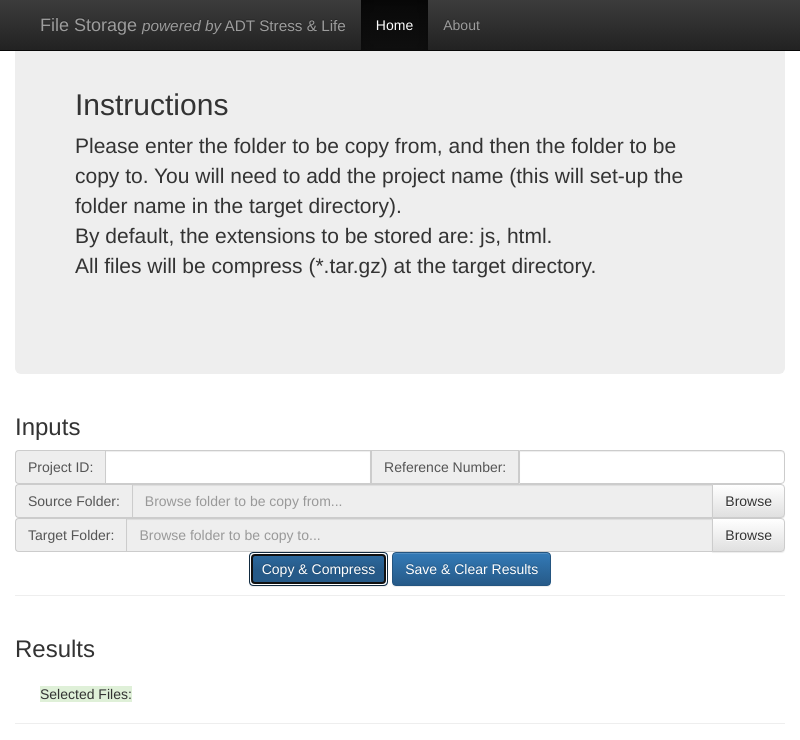
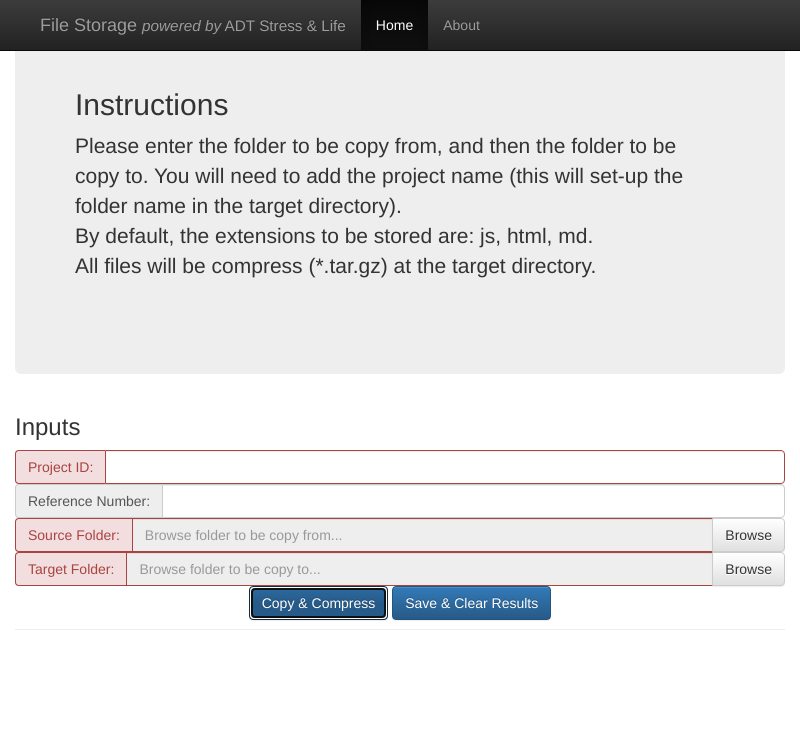
Before and after one commit to learn-digital-qro/file-storage-electron, an Electron app: page index.html in a window 800 px wide. Both pictures are taken after a click on the button "Copy & Compress". Drawn offline with nearby package versions, Linux system fonts and the light colour scheme; no server answers.

Commit message:
UPDATE Input Validation created to check if required inputs area vailable.

```diff
--- a/index.html
+++ b/index.html
@@ -44,27 +44,31 @@
         <div class="page-header">
             <h3>Inputs</h3>
             <div class="row">
-                <div class="col-md-12">
-                    <div class="input-group">
-                        <span class="input-group-addon" id="basic-addon1">{{fileSettings.projtag}}:</span>
+                <div class="col-md-6">
+                    <div class="input-group" id="idProjTag">
+                        <span class="input-group-addon">{{fileSettings.projtag}}:</span>
                         <input type="text" class="form-control" ng-model="projectName">
-                        <span class="input-group-addon" id="basic-addon1">{{fileSettings.reftag}}:</span>
+                    </div>
+                </div>
+                <div class="col-md-6">
+                    <div class="input-group" id="idRefTag">
+                        <span class="input-group-addon">{{fileSettings.reftag}}:</span>
                         <input type="text" class="form-control" ng-model="drbNumber">
                     </div>
                 </div>
                 <div class="col-md-12">
-                    <div class="input-group">
-                        <span class="input-group-addon" id="basic-addon1">Source Folder:</span>
-                        <input id="sourceF" type="text" class="form-control" placeholder="Browse folder to be copy from..." ng-model="sourceFolder" readonly>
+                    <div class="input-group" id="idSource">
+                        <span class="input-group-addon">Source Folder:</span>
+                        <input type="text" class="form-control" placeholder="Browse folder to be copy from..." ng-model="sourceFolder" readonly>
                         <span class="input-group-btn">
                             <button type="button" class="btn btn-default" ng-click="getFolderDir(1)">Browse</button>
                         </span>
                     </div>
                 </div>
                 <div class="col-md-12">
-                    <div class="input-group">
-                        <span class="input-group-addon" id="basic-addon1">Target Folder:</span>
-                        <input id="targetF" type="text" class="form-control" placeholder="Browse folder to be copy to..." ng-model="targetFolder" readonly>
+                    <div class="input-group" id="idTarget">
+                        <span class="input-group-addon">Target Folder:</span>
+                        <input type="text" class="form-control" placeholder="Browse folder to be copy to..." ng-model="targetFolder" readonly>
                         <span class="input-group-btn">
                             <button type="button" class="btn btn-default" ng-click="getFolderDir(2)">Browse</button>
                         </span>
--- a/js/fileSettings.json
+++ b/js/fileSettings.json
@@ -1,5 +1,5 @@
 [{
-"exts": ["js","html"],
+"exts": ["js","html","md"],
 "outext": "tar.gz",
 "outfolder": "../file-storage-electron",
 "reftag": "Reference Number",
--- a/js/script.js
+++ b/js/script.js
@@ -11,6 +11,11 @@ scriptApp.controller('scriptController',function($scope,$http){
     $scope.selectedLines = [];
     $scope.hideoutput = true;
     $scope.textExtensions="";
+    $scope.requiredInputs=[
+        {name:$scope.projtag,id:"idProjTag",model:"projectName"},
+        {name:"Source Folder",id:"idSource",model:"sourceFolder"},
+        {name:"Target Folder",id:"idTarget",model:"targetFolder"}
+    ];
 
     var chokidar = require('chokidar');
     var fs = require('fs');
@@ -21,19 +26,54 @@ scriptApp.controller('scriptController',function($scope,$http){
         return nodePath.join(pathString,'')
     };
 
-    var checkInputs = function(fname){
+    var checkFields = function(fields){
+        $scope.checkInputsMissing = [];
+        for (i = 0; i < fields.length; ++i) {
+            if ($scope[fields[i].model]=="") {
+                $scope.warnInput(fields[i].id);
+                $scope.checkInputsMissing.push(fields[i].name);
+            };
+        };
+        if ($scope.checkInputsMissing.length > 0) {
+            return false
+        } else {
+            return true
+        };
+    };
+
+    var checkInputs = function(){
+        if (checkFields($scope.requiredInputs)) {
+            $scope.StartWatcher($scope.sourceFolder);
+            return true
+        } else {
+            return false
+        }
+    };
+
+    var checkFiles = function(fname){
         ext = fname.substr(fname.lastIndexOf('.')+1);
         return ($scope.fileSettings.exts.indexOf(ext) > -1);
+    };
+
+    $scope.warnInput = function(id){
+        $("#"+id).addClass("has-error");
+    };
+
+    $scope.startInputs = function(fields){
+        for (i = 0; i < fields.length; ++i) {
+            console.log("entre");
+            $("#"+fields[i].id).removeClass("has-error");
+        };
     };
 
     $scope.init = function(fileSettings) {
         $scope.fileSettings = fileSettings;
         $scope.targetFolder = convertToPath($scope.fileSettings.outfolder);
+        $scope.projectName = "";
+        $scope.sourceFolder = "";
     };
 
-    $scope.StartWatcher = function(){
-        pathName=$scope.targetFolder;
-        console.log();
+    $scope.StartWatcher = function(pathName){
         watcher = chokidar.watch(pathName, {
             ignored: /[\/\\]\./,
             persistent: true
@@ -44,7 +84,7 @@ scriptApp.controller('scriptController',function($scope,$http){
         }
         watcher
         .on('add', function(pathName) {
-            if (checkInputs(pathName)) {
+            if (checkFiles(pathName)) {
                 console.log('File', pathName, 'has been selected');
                 $scope.addLog("File: "+pathName,"selected");
                 $scope.saveLog(pathName);
@@ -104,8 +144,12 @@ scriptApp.controller('scriptController',function($scope,$http){
     }
 
     $scope.initApp = function() {
-        $scope.hideoutput = false;
-        $scope.StartWatcher();
+        $scope.startInputs($scope.requiredInputs);
+        if (checkInputs() == true) {
+            $scope.hideoutput = false;
+        } else {
+            $scope.hideoutput = true;
+        }
     };
 
 
```
